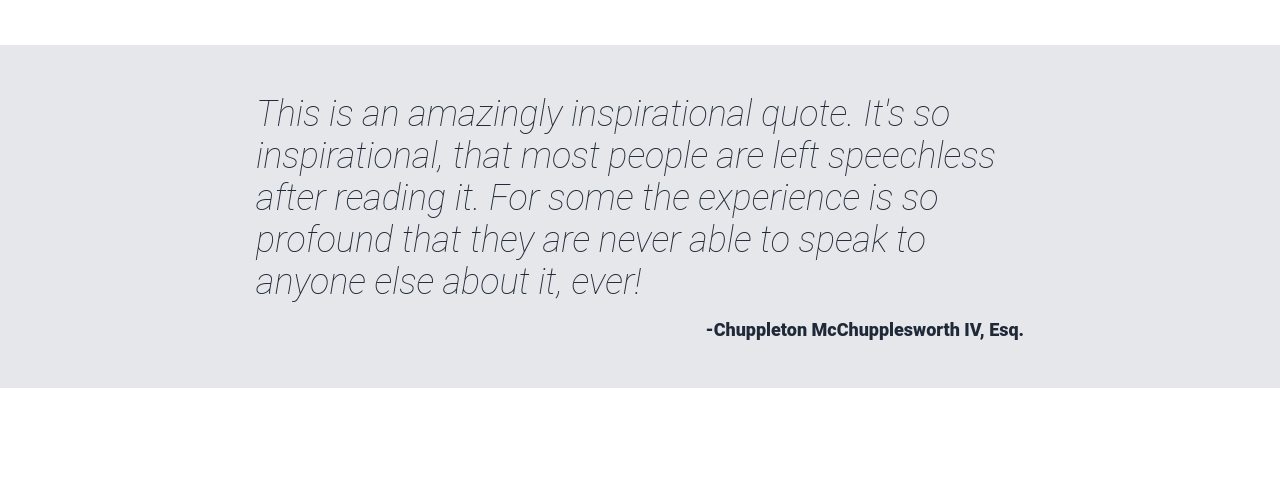
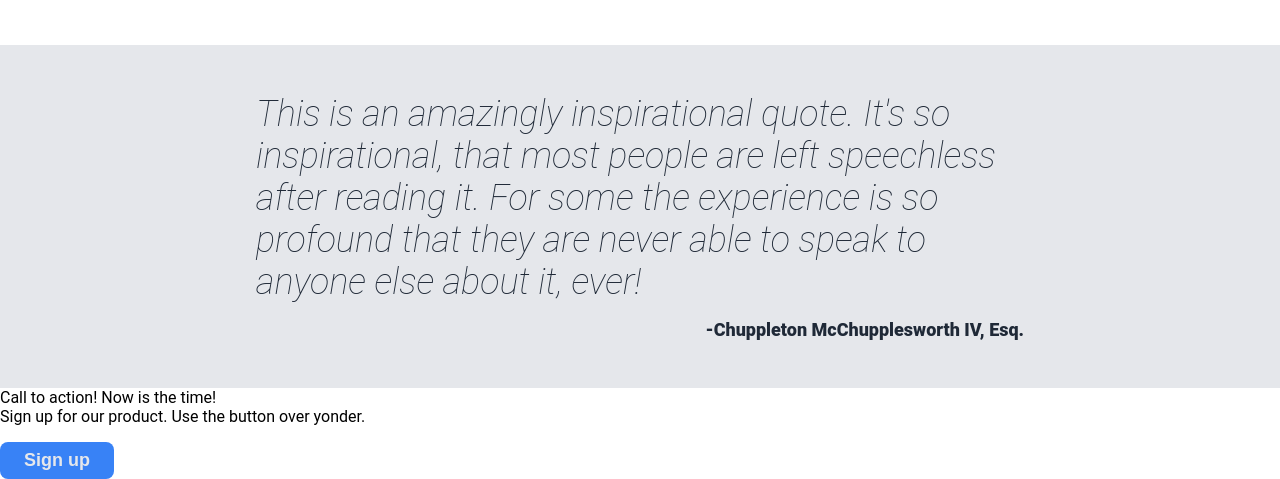
Before and after one commit to poldogomez/landing-page, a plain HTML site: page index.html in a window 1280 px wide. Shown: the part 777-1256 px from the top of the page. Before the commit the page ends 1165 px from the top, so only its background shows below. Drawn offline with Linux system fonts and the light colour scheme.

Commit message:
Add call-to-action text and button.

```diff
--- a/index.html
+++ b/index.html
@@ -63,10 +63,17 @@
 
       </div>
     </div>
+
     <div class="quote-section">
       <div class="quote-text">This is an amazingly inspirational quote. It's so inspirational, that most people are left speechless after reading it. For some the experience is so profound that they are never able to speak to anyone else about it, ever!</div>
       <div class="quote-source">-Chuppleton McChupplesworth IV, Esq.</div>
     </div>
+
+    <div class="call-action">
+      <div class="call-header">Call to action! Now is the time!</div>
+      <div class="call-text">Sign up for our product. Use the button over yonder.</div>
+      <button>Sign up</button>
+    </div>
   </body>
 
 </html>
```
